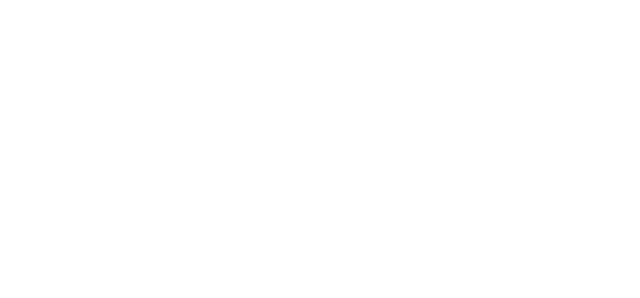
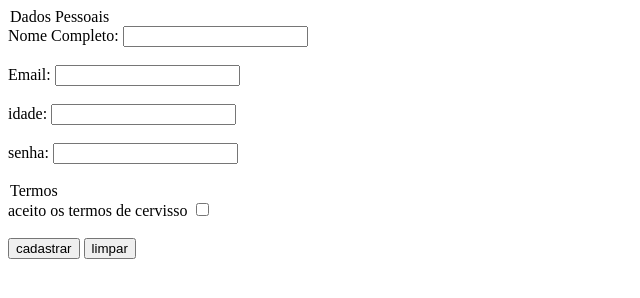
Before and after one commit to rafaelacortinovis-code/Lima-rafa, a plain HTML site: page ex-04/indexe-4.html in a window 1280 px wide. Shown: the whole page, without its empty margins (0-640 px from the left). Drawn offline with Linux system fonts and the light colour scheme.

Commit message:
TERMINO DO EXERCICIO 4

```diff
--- a/ex-04/indexe-4.html
+++ b/ex-04/indexe-4.html
@@ -3,9 +3,44 @@
 <head>
     <meta charset="UTF-8">
     <meta name="viewport" content="width=device-width, initial-scale=1.0">
-    <title>Document</title>
+    <title>Cadastro</title>
 </head>
 <body>
+    <form method="POST" action="processar.php">
+        <feldset>
+            <legend>Dados Pessoais</legend>
 
+            <label for="nome">Nome Completo:</label>
+            <input type="text" id="nome" name="nome" required>
+
+            <br><br>
+
+            <label for="email">Email:</label>
+            <input type="email" id="email" name="email" required>
+
+            <br><br>
+
+            <label for="idade">idade:</label>
+            <input type="number" id="idade" name="idade" required>
+
+            <br><br>
+
+            <label for="senha">senha:</label>
+            <input type="password" id="senha" name="senha" required>
+
+        </feldset>
+
+        <br><br>
+
+        <feldset>
+            <legend>Termos</legend>
+            <label for="termos">aceito os termos de cervisso</label>
+            <input type="checkbox" id="termos" name="termos" required>
+        </feldset>
+
+        <br><br>
+
+        <input type="submit" value="cadastrar">
+        <input type="reset" value="limpar">
 </body>
 </html>
```
